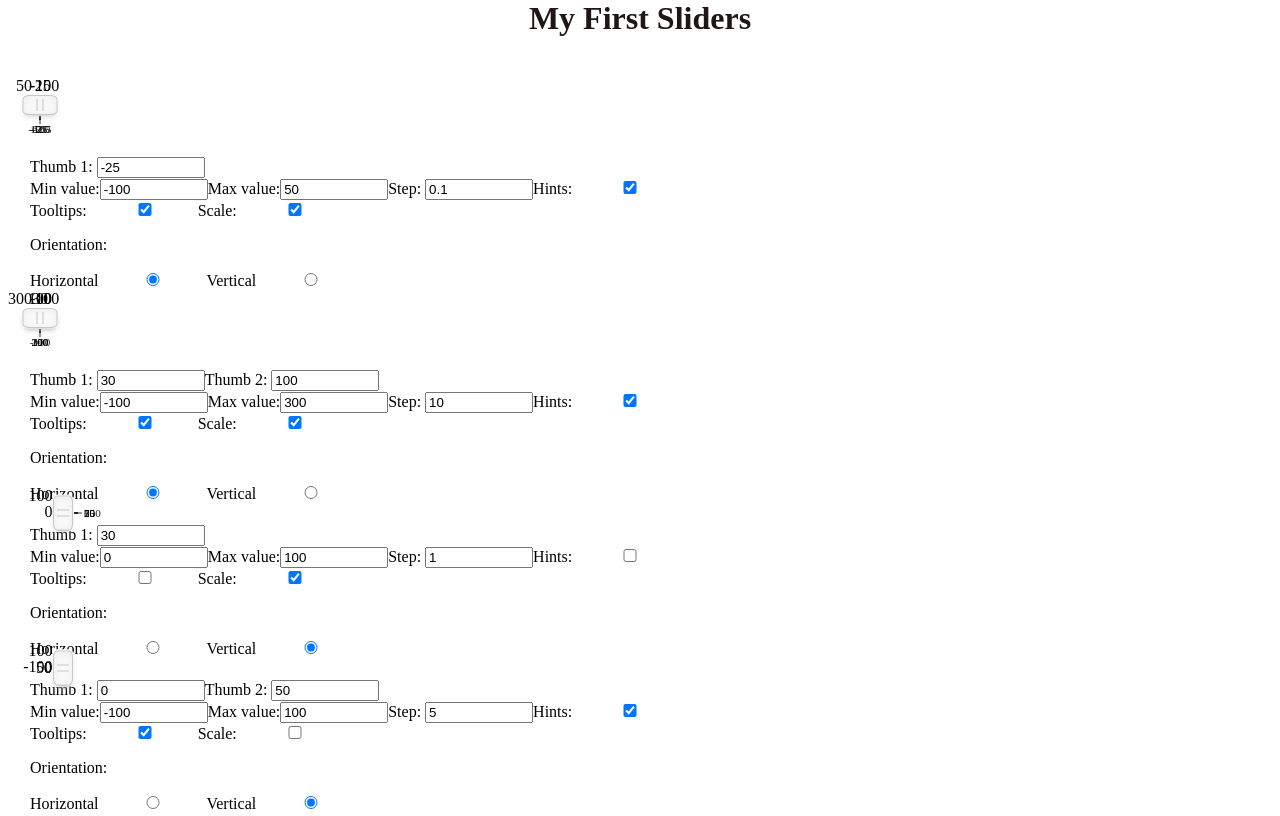
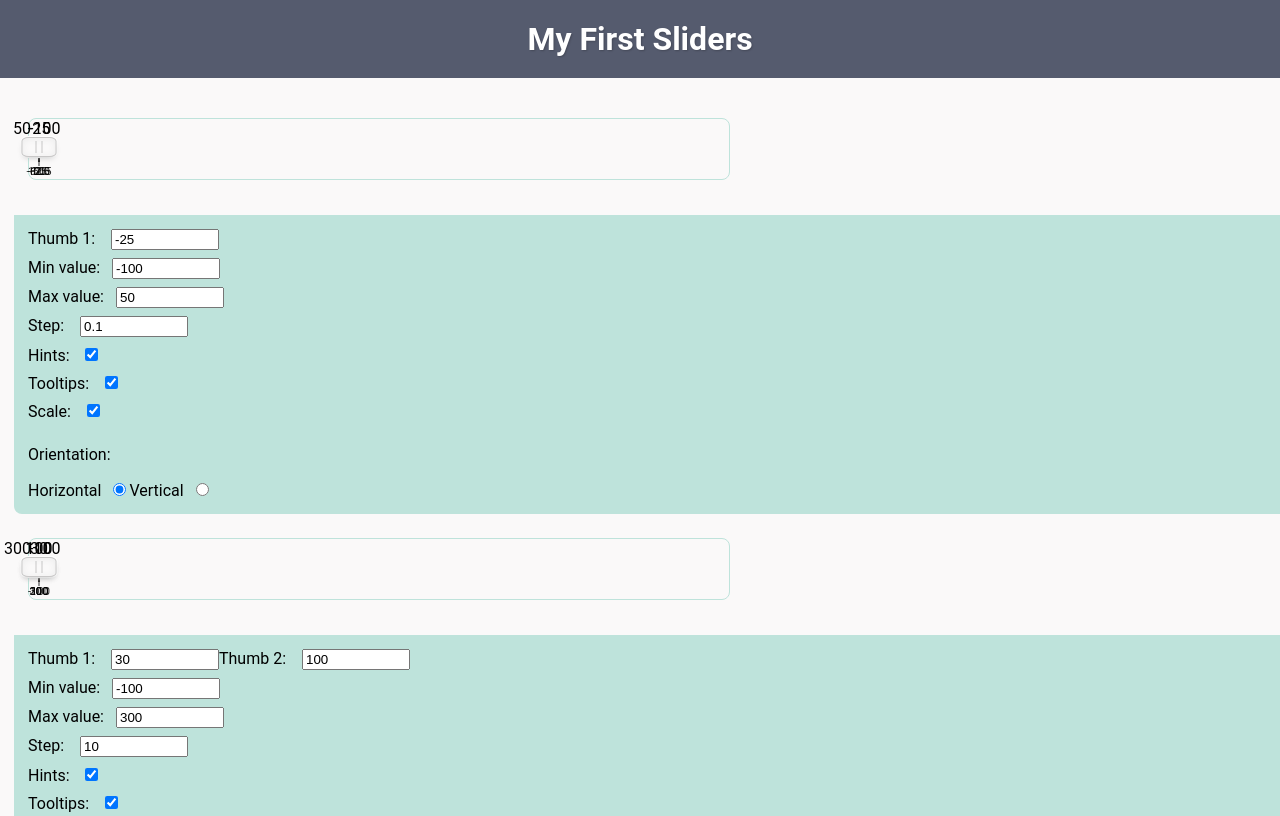
Before and after one commit to PsarewIvan/fsd-task2, a website built with webpack: page demo/html/index.html in a window 1280 px wide. Shown: the top 816 px of the page. Built offline with nearby package versions, Linux system fonts and the light colour scheme.

Commit message:
Стилизует демо-страницу

```diff
--- a/demo/styles/styles.scss
+++ b/demo/styles/styles.scss
@@ -1,40 +1,65 @@
 body {
   margin: 0;
-  padding: 0 30px 40px;
+  padding: 0;
+  font-family: 'Roboto', sans-serif;
+  background-color: #faf9f9;
 }
 
 .container {
   display: flex;
   justify-content: center;
+  padding: 20px 0;
   margin-bottom: 40px;
+  background-color: #555b6e;
 
   &__title {
     margin: 0;
-    color: #211515;
+    color: white;
+    text-shadow: 1px 1px 2px rgba(0, 0, 0, 0.2);
   }
 }
 
-.slider__wrapper {
+.slider {
   display: flex;
   flex-wrap: wrap;
-  gap: 20px;
   max-width: 700px;
-}
+  margin: 0 14px 35px;
+  border: 1px solid #bee3db;
+  border-radius: 8px;
 
-.slider {
-  &--horizontal {
-    width: 100%;
+  &__wrapper {
+    margin: 14px 14px 24px;
+
+    &--horizontal {
+      width: 100%;
+    }
+
+    &--vertical {
+      min-height: 200px;
+    }
   }
 
-  &--vertical {
-    min-height: 200px;
+  &__panel {
+    display: flex;
+    flex-direction: column;
+    flex-wrap: wrap;
+    align-content: flex-start;
+    align-items: flex-start;
+    width: 100%;
+    padding: 14px;
+    border-radius: 0 0 8px 8px;
+    background-color: #bee3db;
+
+    & > *:not(:last-child) {
+      margin-bottom: 8px;
+    }
   }
 
   &__input {
-    width: 100px;
+    margin-left: 12px;
 
-    &:not(:last-child) {
-      margin-right: 10px;
+    &:not([type='radio']):not([type='checkbox']) {
+      width: 100px;
     }
   }
 }
```
